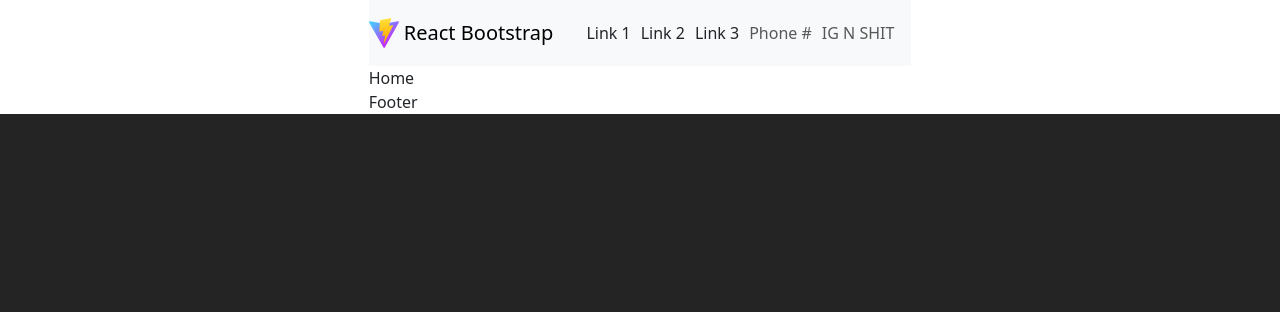
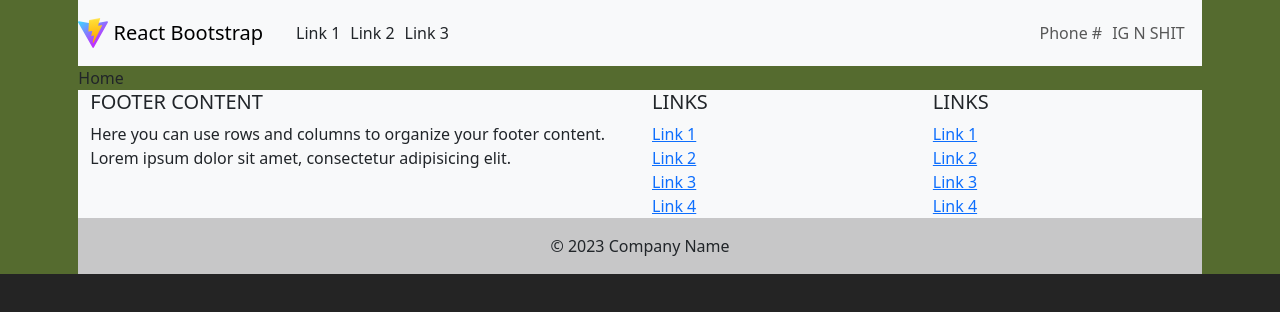
Before and after one commit to cyrusjc/shoestringv2, a React (Vite) app: page / in a window 1280 px wide. Shown: the top 312 px of the page. Built offline with nearby package versions, Linux system fonts and the light colour scheme.

Commit message:
footer placeholder

```diff
--- a/package.json
+++ b/package.json
@@ -11,7 +11,8 @@
   },
   "dependencies": {
     "react": "^18.2.0",
-    "react-dom": "^18.2.0"
+    "react-dom": "^18.2.0",
+    "styled-components": "^6.1.0"
   },
   "devDependencies": {
     "@types/react": "^18.2.15",
--- /dev/null
+++ b/src/components/Footer.css
@@ -0,0 +1,6 @@
+.footer {
+  width: 100%;
+  background-color:black;
+  margin: 0;
+  min-width: 100%;
+}
--- a/src/components/Footer.tsx
+++ b/src/components/Footer.tsx
@@ -1,5 +1,60 @@
-function Footer() {
-  return <div>Footer</div>;
+import { Container, Row, Col } from "react-bootstrap";
+import "./Footer.css";
+
+export default function FooterWithLogo() {
+  return (
+    <footer className="bg-light text-center text-lg-start">
+      <Container>
+        <Row>
+          <Col lg="6" md="12" className="mb-4 mb-md-0">
+            <h5 className="text-uppercase">Footer Content</h5>
+            <p>
+              Here you can use rows and columns to organize your footer content.
+              Lorem ipsum dolor sit amet, consectetur adipisicing elit.
+            </p>
+          </Col>
+          <Col lg="3" md="6" className="mb-4 mb-md-0">
+            <h5 className="text-uppercase">Links</h5>
+            <ul className="list-unstyled mb-0">
+              <li>
+                <a href="#!">Link 1</a>
+              </li>
+              <li>
+                <a href="#!">Link 2</a>
+              </li>
+              <li>
+                <a href="#!">Link 3</a>
+              </li>
+              <li>
+                <a href="#!">Link 4</a>
+              </li>
+            </ul>
+          </Col>
+          <Col lg="3" md="6" className="mb-4 mb-md-0">
+            <h5 className="text-uppercase">Links</h5>
+            <ul className="list-unstyled mb-0">
+              <li>
+                <a href="#!">Link 1</a>
+              </li>
+              <li>
+                <a href="#!">Link 2</a>
+              </li>
+              <li>
+                <a href="#!">Link 3</a>
+              </li>
+              <li>
+                <a href="#!">Link 4</a>
+              </li>
+            </ul>
+          </Col>
+        </Row>
+      </Container>
+      <div
+        className="text-center p-3"
+        style={{ backgroundColor: "rgba(0, 0, 0, 0.2)" }}
+      >
+        © {new Date().getFullYear()} Company Name
+      </div>
+    </footer>
+  );
 }
-
-export default Footer;
--- a/src/index.css
+++ b/src/index.css
@@ -17,6 +17,7 @@
 
 body {
   margin: 0;
+  background-color:darkolivegreen;
   place-items: center;
   min-width: 100%;
   min-height: 100%;
```
Also changed, not shown: 1 other file (tests, documents, lock files or other folders).
